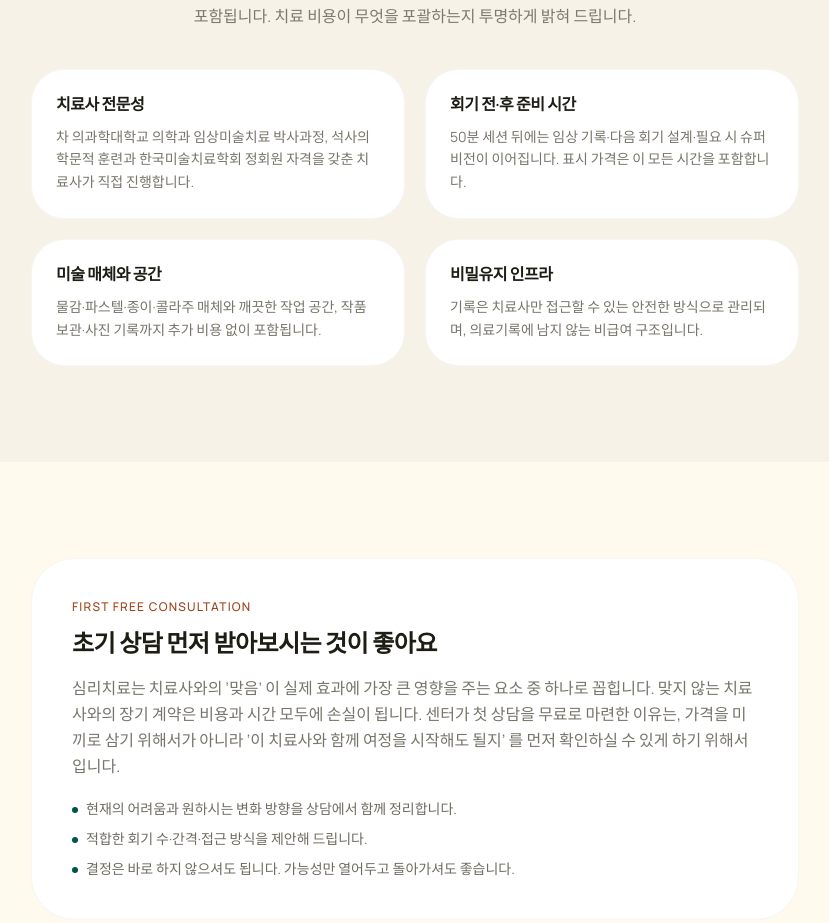
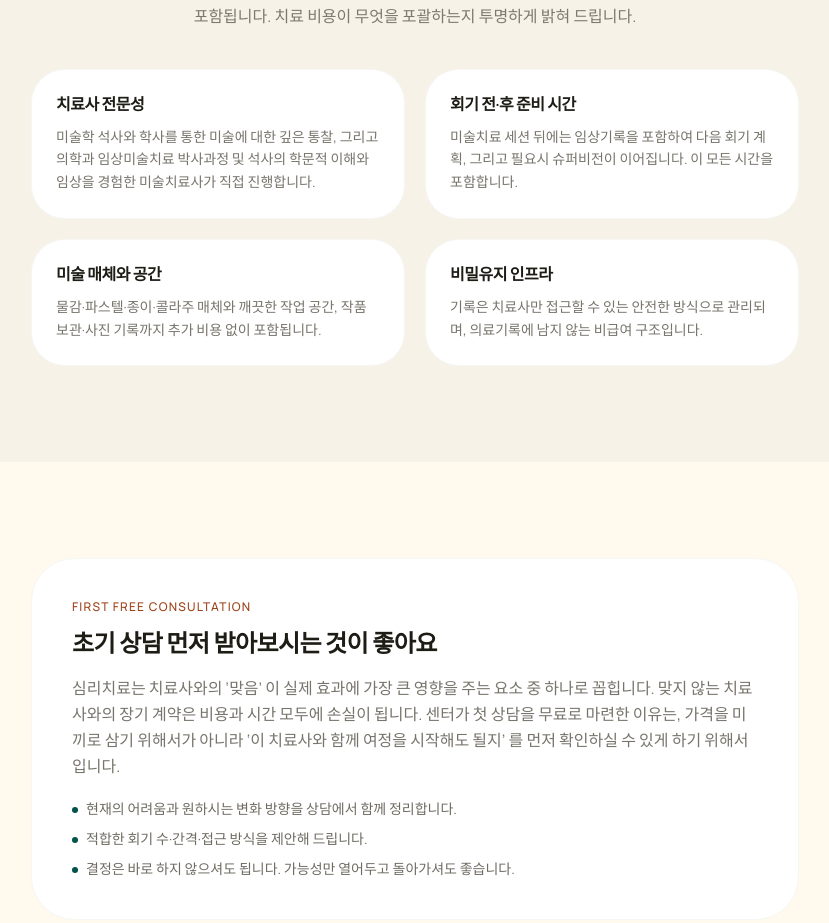
Before and after one commit to act-art-center/actartcenter.com, a Next.js app: page /pricing in a window 1280 px wide. Shown: the part 2440-3363 px from the top of the page, without its empty margins (225-1054 px from the left). Built offline with nearby package versions, Linux system fonts and the light colour scheme.

Commit message:
refine therapist expertise and preparation copy

```diff
--- a/src/app/pricing/page.tsx
+++ b/src/app/pricing/page.tsx
@@ -237,12 +237,12 @@ const priceInclusions = [
   {
     title: "치료사 전문성",
     description:
-      "차 의과학대학교 의학과 임상미술치료 박사과정, 석사의 학문적 훈련과 한국미술치료학회 정회원 자격을 갖춘 치료사가 직접 진행합니다.",
+      "미술학 석사와 학사를 통한 미술에 대한 깊은 통찰, 그리고 의학과 임상미술치료 박사과정 및 석사의 학문적 이해와 임상을 경험한 미술치료사가 직접 진행합니다.",
   },
   {
     title: "회기 전·후 준비 시간",
     description:
-      "50분 세션 뒤에는 임상 기록·다음 회기 설계·필요 시 슈퍼비전이 이어집니다. 표시 가격은 이 모든 시간을 포함합니다.",
+      "미술치료 세션 뒤에는 임상기록을 포함하여 다음 회기 계획, 그리고 필요시 슈퍼비전이 이어집니다. 이 모든 시간을 포함합니다.",
   },
   {
     title: "미술 매체와 공간",
```
